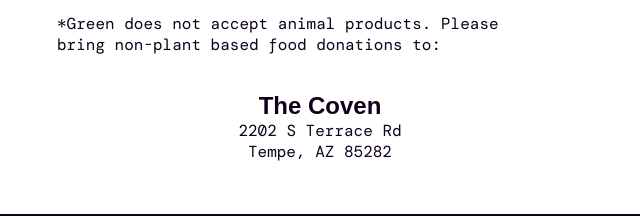
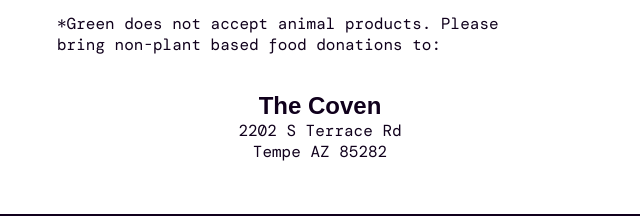
Before and after one commit to hexinduction/mat, a plain HTML site: page index.html in a window 1280 px wide. Shown: the part 4656-4874 px from the top of the page, 320-960 px from the left. Drawn offline with nearby package versions, Linux system fonts and the light colour scheme; a web font is replaced by a local one.

Commit message:
fixed the coven address

```diff
--- a/index.html
+++ b/index.html
@@ -170,7 +170,7 @@
               </ul>
               <p class="donate-note">*Green does not accept animal products. Please bring non-plant based food donations to:<br><br></p>
               <h4 class="coven">The Coven</h4>
-              <p class="closer">2202 S Terrace Rd<br>Tempe, AZ 85282</p>
+              <p class="closer">2202 S Terrace Rd<br>Tempe AZ 85282</p>
             </div>
           </div>
           <div id="connect" class="title share-title">
```
